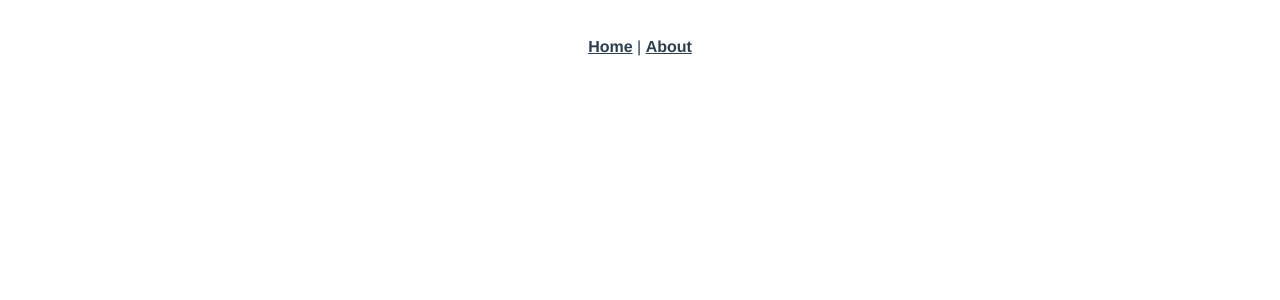
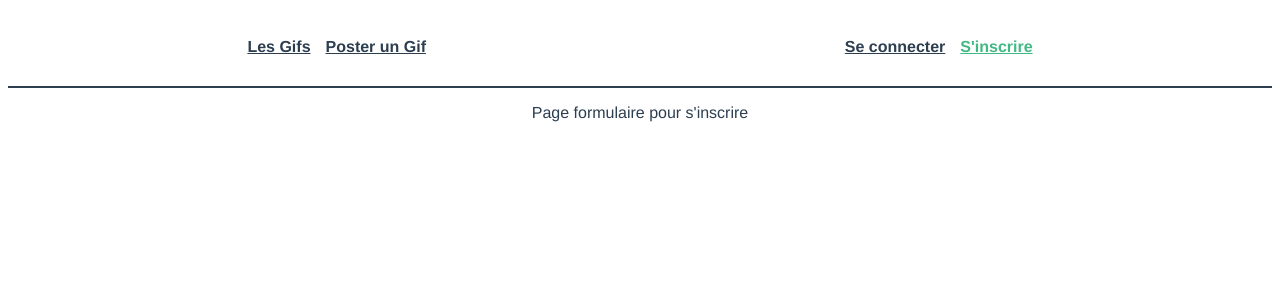
Before and after one commit to Citry-fr/TristanFaudaRole-7-13072021, a Vue app in the folder frontend/app/: page /#/signup in a window 1280 px wide. Shown: the top 300 px of the page. Built offline with nearby package versions, Linux system fonts and the light colour scheme.

Commit message:
Création view principale de l'application

```diff
--- a/frontend/app/src/App.vue
+++ b/frontend/app/src/App.vue
@@ -1,8 +1,15 @@
 <template>
   <div id="app">
     <div id="nav">
-      <router-link to="/">Home</router-link> |
-      <router-link to="/about">About</router-link>
+      <div>
+        <router-link to="/">Les Gifs</router-link>
+        <router-link to="/postgif">Poster un Gif</router-link>
+      </div>
+      <div>
+        <router-link to="/login">Se connecter</router-link>
+        <router-link to="/signup">S'inscrire</router-link>
+      </div>
+
       <router-link to="/administration" v-if="rankChecker">Admin</router-link>
     </div>
     <router-view/>
@@ -19,7 +26,15 @@
 }
 
 #nav {
+  display: flex;
   padding: 30px;
+  justify-content: space-around;
+  border-bottom: #2c3e50 2px solid;
+}
+
+#nav div{
+  display: flex;
+  gap: 15px
 }
 
 #nav a {
--- a/frontend/app/src/components/HelloWorld.vue
+++ /dev/null
@@ -1,58 +0,0 @@
-<template>
-  <div class="hello">
-    <h1>{{ msg }}</h1>
-    <p>
-      For a guide and recipes on how to configure / customize this project,<br>
-      check out the
-      <a href="https://cli.vuejs.org" target="_blank" rel="noopener">vue-cli documentation</a>.
-    </p>
-    <h3>Installed CLI Plugins</h3>
-    <ul>
-      <li><a href="https://github.com/vuejs/vue-cli/tree/dev/packages/%40vue/cli-plugin-babel" target="_blank" rel="noopener">babel</a></li>
-      <li><a href="https://github.com/vuejs/vue-cli/tree/dev/packages/%40vue/cli-plugin-eslint" target="_blank" rel="noopener">eslint</a></li>
-    </ul>
-    <h3>Essential Links</h3>
-    <ul>
-      <li><a href="https://vuejs.org" target="_blank" rel="noopener">Core Docs</a></li>
-      <li><a href="https://forum.vuejs.org" target="_blank" rel="noopener">Forum</a></li>
-      <li><a href="https://chat.vuejs.org" target="_blank" rel="noopener">Community Chat</a></li>
-      <li><a href="https://twitter.com/vuejs" target="_blank" rel="noopener">Twitter</a></li>
-      <li><a href="https://news.vuejs.org" target="_blank" rel="noopener">News</a></li>
-    </ul>
-    <h3>Ecosystem</h3>
-    <ul>
-      <li><a href="https://router.vuejs.org" target="_blank" rel="noopener">vue-router</a></li>
-      <li><a href="https://vuex.vuejs.org" target="_blank" rel="noopener">vuex</a></li>
-      <li><a href="https://github.com/vuejs/vue-devtools#vue-devtools" target="_blank" rel="noopener">vue-devtools</a></li>
-      <li><a href="https://vue-loader.vuejs.org" target="_blank" rel="noopener">vue-loader</a></li>
-      <li><a href="https://github.com/vuejs/awesome-vue" target="_blank" rel="noopener">awesome-vue</a></li>
-    </ul>
-  </div>
-</template>
-
-<script>
-export default {
-  name: 'HelloWorld',
-  props: {
-    msg: String
-  }
-}
-</script>
-
-<!-- Add "scoped" attribute to limit CSS to this component only -->
-<style scoped>
-h3 {
-  margin: 40px 0 0;
-}
-ul {
-  list-style-type: none;
-  padding: 0;
-}
-li {
-  display: inline-block;
-  margin: 0 10px;
-}
-a {
-  color: #42b983;
-}
-</style>
--- a/frontend/app/src/router/index.js
+++ b/frontend/app/src/router/index.js
@@ -1,22 +1,32 @@
 import Vue from 'vue'
 import VueRouter from 'vue-router'
-import Home from '../views/Home.vue'
+import AllGifs from '../views/AllGifs.vue'
+import PostGif from '../views/PostGif.vue'
+import Login from '../views/Login.vue'
+import Signup from '../views/Signup.vue'
 
 Vue.use(VueRouter)
 
 const routes = [
   {
     path: '/',
-    name: 'Home',
-    component: Home
+    name: 'AllGifs',
+    component: AllGifs
   },
   {
-    path: '/about',
-    name: 'About',
-    // route level code-splitting
-    // this generates a separate chunk (about.[hash].js) for this route
-    // which is lazy-loaded when the route is visited.
-    component: () => import(/* webpackChunkName: "about" */ '../views/About.vue')
+    path: '/postgif',
+    name: 'PostGif',
+    component: PostGif
+  },
+  {
+    path: '/login',
+    name: 'Login',
+    component: Login
+  },
+  {
+    path: '/signup',
+    name: 'Signup',
+    component: Signup
   }
 ]
 
--- a/frontend/app/src/views/About.vue
+++ /dev/null
@@ -1,5 +0,0 @@
-<template>
-  <div class="about">
-    <h1>This is an about page</h1>
-  </div>
-</template>
--- /dev/null
+++ b/frontend/app/src/views/AllGifs.vue
@@ -0,0 +1,3 @@
+<template>
+  <p>Page affichage de tout les gifs</p>
+</template>
--- a/frontend/app/src/views/Home.vue
+++ /dev/null
@@ -1,18 +0,0 @@
-<template>
-  <div class="home">
-    <img alt="Vue logo" src="../assets/logo.png">
-    <HelloWorld msg="Welcome to Your Vue.js App"/>
-  </div>
-</template>
-
-<script>
-// @ is an alias to /src
-import HelloWorld from '@/components/HelloWorld.vue'
-
-export default {
-  name: 'Home',
-  components: {
-    HelloWorld
-  }
-}
-</script>
--- /dev/null
+++ b/frontend/app/src/views/Login.vue
@@ -0,0 +1,3 @@
+<template>
+    <p>Page formulaire se connecter</p>
+</template>
--- /dev/null
+++ b/frontend/app/src/views/PostGif.vue
@@ -0,0 +1,3 @@
+<template>
+    <p>Page formulaire pour poster un gif !</p>
+</template>
--- /dev/null
+++ b/frontend/app/src/views/Signup.vue
@@ -0,0 +1,3 @@
+<template>
+    <p>Page formulaire pour s'inscrire</p>
+</template>
```
